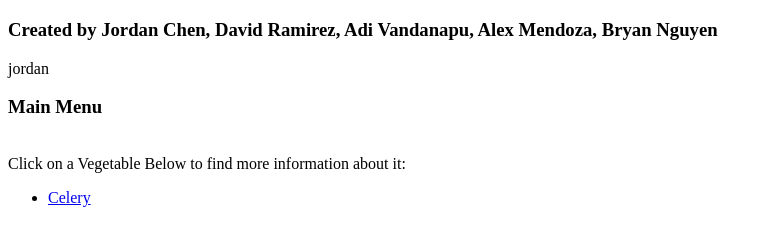
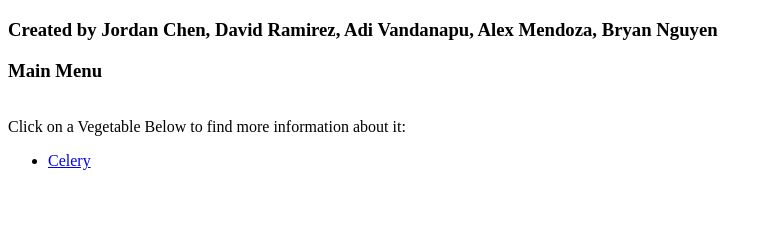
Before and after one commit to jchen292/Vegetables-Web-App-GroupProj, a plain HTML site: page index.html in a window 1280 px wide. Shown: the part 61-304 px from the top of the page, without its empty margins (0-774 px from the left). Drawn offline with Linux system fonts and the light colour scheme.

Commit message:
dave test

```diff
--- a/index.html
+++ b/index.html
@@ -3,7 +3,7 @@
 <h1>Vegetables App</h1>
 <h3>Created by Jordan Chen, David Ramirez, Adi Vandanapu, Alex Mendoza, Bryan Nguyen</h3>
 <body>
-jordan
+
 
 
 
```
